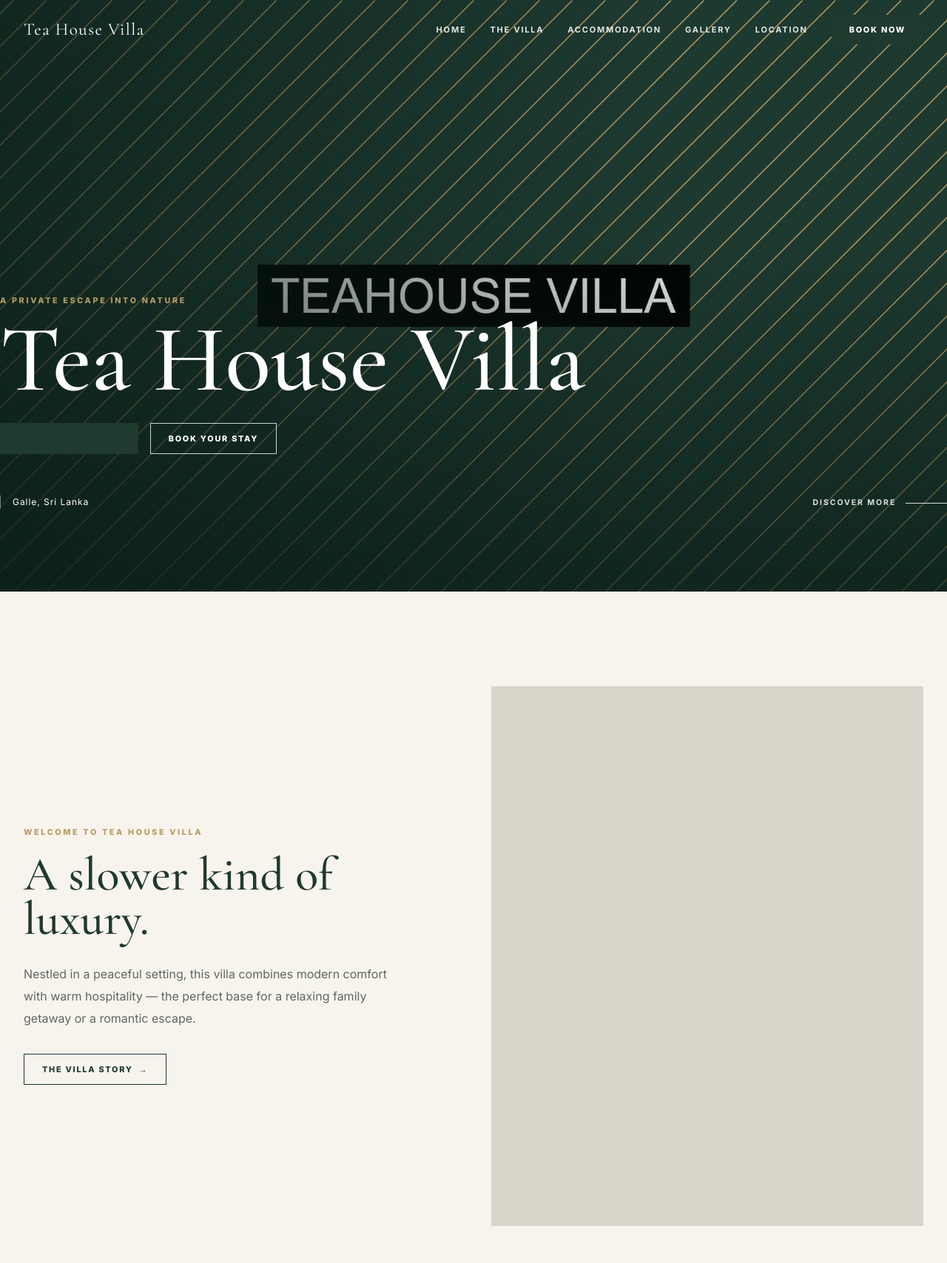
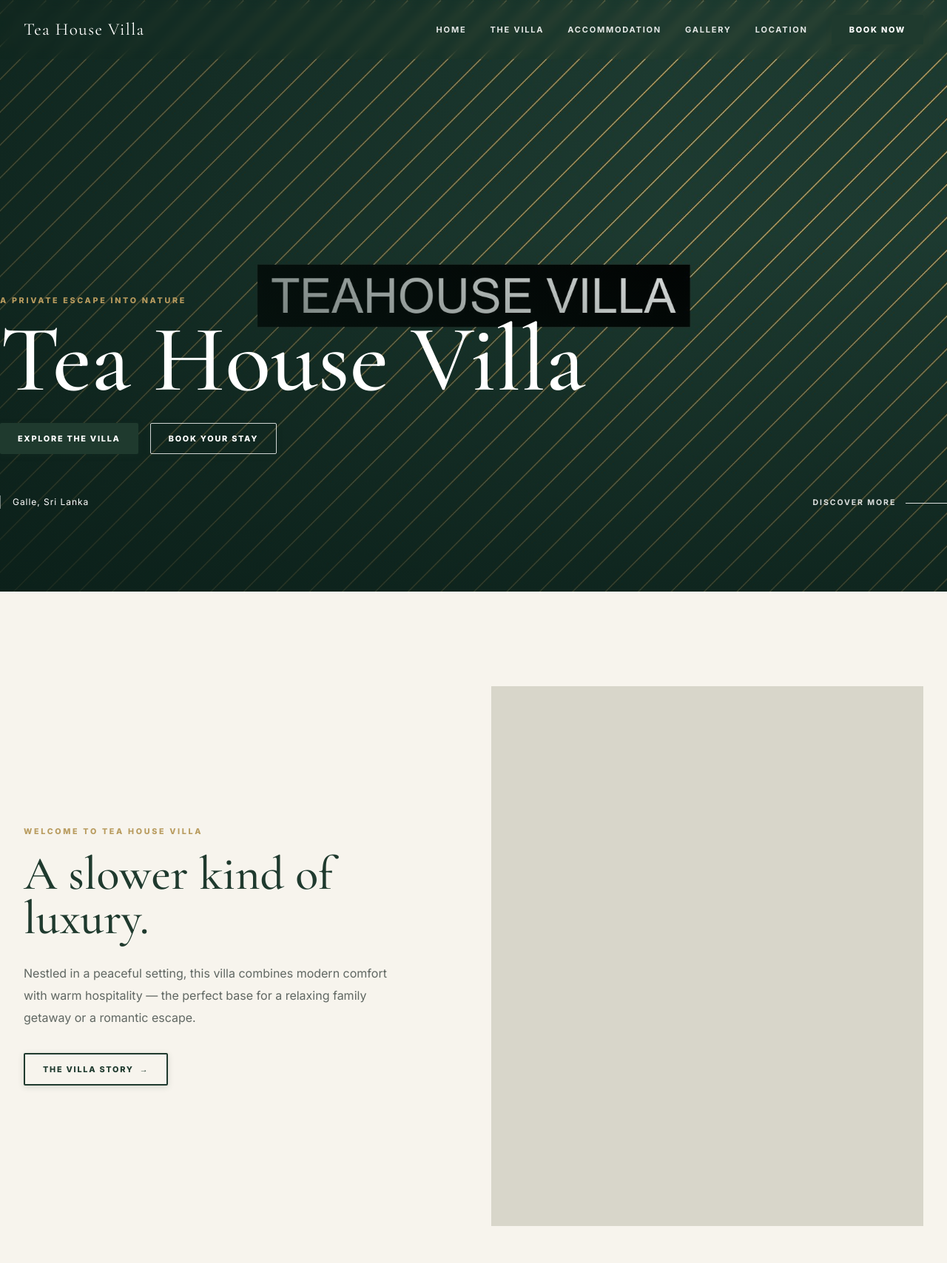
Before and after one commit to roverkalisl/teahousevilla, a Django app: page / in a window 1280 px wide. Shown: the top 1708 px of the page at 74% size. Run offline with Django 5.2, Linux system fonts and the light colour scheme; data that the repository does not hold is empty; style sheets or scripts are compiled from the project's sources; some libraries are stand-ins or nearby versions.

Commit message:
Enhance navigation and buttons with creative styling
NAVIGATION IMPROVEMENTS:
- Added glass-morphism effect with backdrop blur
- Dynamic color transitions (white text on dark, forest green on light)
- Smooth animations and hover effects
- Underline animation on nav links
- Logo hover scale effect
- Better box shadow and depth

BUTTON ENHANCEMENTS:
- Added shimmer/shine hover animation
- Improved shadow and elevation effects
- Better color transitions
- Smooth hover animations with cubic-bezier easing
- Enhanced visual feedback on interaction
- Subtle background shine effect

COLOR SCHEME:
- Primary: Forest green (#1f3a2e)
- Accent: Soft gold (#b89b5e)
- Background: Warm cream (#f7f4ed)
- Text: Charcoal (#26312c)

EFFECTS:
- Glass-morphism navigation
- Smooth scroll transitions
- Shimmer animations
- Elevation on hover
- Smooth color transitions
- Professional micro-interactions

Co-Authored-By: Claude Haiku 4.5 <noreply@anthropic.com>

```diff
--- a/static/css/frontend.css
+++ b/static/css/frontend.css
@@ -15,13 +15,81 @@ html { scroll-behavior: smooth; }
 body { background: var(--villa-cream); color: var(--villa-charcoal); font-family: var(--villa-body); }
 h1, h2, h3, h4 { font-family: var(--villa-display); font-weight: 500; letter-spacing: 0; }
 
-.site-nav { position: fixed; inset: 0 0 auto; z-index: 50; color: white; transition: background .35s ease, color .35s ease, box-shadow .35s ease; }
-.site-nav.is-scrolled { background: rgba(251, 250, 246, .96); color: var(--villa-forest); box-shadow: 0 1px 0 var(--villa-line); -webkit-backdrop-filter: blur(14px); backdrop-filter: blur(14px); }
-.site-nav .nav-link { color: inherit; opacity: .88; font-size: .69rem; font-weight: 700; letter-spacing: .16em; text-transform: uppercase; transition: opacity .2s ease, color .2s ease; }
-.site-nav .nav-link:hover { color: var(--villa-brass); opacity: 1; }
-.site-nav .brand { color: inherit; font-family: var(--villa-display); font-size: 1.45rem; letter-spacing: .06em; }
-.mobile-nav { background: rgba(16, 42, 35, .98); color: white; }
-.site-nav.is-scrolled .mobile-nav { background: rgba(251, 250, 246, .98); color: var(--villa-forest); }
+.site-nav {
+  position: fixed;
+  inset: 0 0 auto;
+  z-index: 50;
+  color: white;
+  transition: background .35s cubic-bezier(.2,.65,.2,1), color .35s ease, box-shadow .35s ease;
+  background: rgba(16, 42, 35, .05);
+  -webkit-backdrop-filter: blur(8px);
+  backdrop-filter: blur(8px);
+}
+
+.site-nav.is-scrolled {
+  background: rgba(251, 250, 246, .98);
+  color: var(--villa-forest);
+  box-shadow: 0 4px 12px rgba(31, 58, 46, .1);
+  -webkit-backdrop-filter: blur(16px);
+  backdrop-filter: blur(16px);
+}
+
+.site-nav .nav-link {
+  color: inherit;
+  opacity: .88;
+  font-size: .69rem;
+  font-weight: 700;
+  letter-spacing: .16em;
+  text-transform: uppercase;
+  transition: opacity .2s ease, color .2s ease, transform .2s ease;
+  position: relative;
+}
+
+.site-nav .nav-link:hover {
+  color: var(--villa-brass);
+  opacity: 1;
+  transform: translateY(-2px);
+}
+
+.site-nav .nav-link::after {
+  content: '';
+  position: absolute;
+  bottom: -4px;
+  left: 0;
+  width: 0;
+  height: 2px;
+  background: var(--villa-brass);
+  transition: width .3s ease;
+}
+
+.site-nav .nav-link:hover::after {
+  width: 100%;
+}
+
+.site-nav .brand {
+  color: inherit;
+  font-family: var(--villa-display);
+  font-size: 1.45rem;
+  letter-spacing: .06em;
+  transition: transform .3s ease;
+}
+
+.site-nav .brand:hover {
+  transform: scale(1.05);
+}
+
+.mobile-nav {
+  background: rgba(16, 42, 35, .98);
+  color: white;
+  -webkit-backdrop-filter: blur(16px);
+  backdrop-filter: blur(16px);
+}
+
+.site-nav.is-scrolled .mobile-nav {
+  background: rgba(251, 250, 246, .98);
+  color: var(--villa-forest);
+  box-shadow: inset 0 -1px 0 var(--villa-line);
+}
 
 .villa-hero { min-height: min(860px, 100vh); position: relative; display: flex; align-items: end; overflow: hidden; color: white; }
 .villa-hero::after { content: ""; position: absolute; inset: 0; background: linear-gradient(90deg, rgba(10, 30, 24, .7), rgba(10, 30, 24, .1) 70%), linear-gradient(0deg, rgba(10, 30, 24, .72), transparent 60%); pointer-events: none; }
@@ -42,12 +110,73 @@ h1, h2, h3, h4 { font-family: var(--villa-display); font-weight: 500; letter-spa
 .reveal { opacity: 0; transform: translateY(22px); transition: opacity .7s ease, transform .7s ease; }
 .reveal.is-visible { opacity: 1; transform: translateY(0); }
 
-.btn-primary, .btn-outline-light, .btn-outline-dark { border-radius: 0; font-size: .68rem; font-weight: 800; letter-spacing: .16em; text-transform: uppercase; transition: background .25s ease, color .25s ease, border-color .25s ease, transform .25s ease; }
-.btn-primary:hover, .btn-outline-light:hover, .btn-outline-dark:hover { transform: translateY(-2px); }
-.btn-primary { background: var(--villa-forest); }
-.btn-primary:hover { background: var(--villa-brass); }
-.btn-outline-dark { border-color: var(--villa-forest); }
-.btn-outline-dark:hover { background: var(--villa-forest); }
+.btn-primary, .btn-outline-light, .btn-outline-dark {
+  border-radius: 2px;
+  font-size: .68rem;
+  font-weight: 800;
+  letter-spacing: .16em;
+  text-transform: uppercase;
+  transition: all .3s cubic-bezier(.2,.65,.2,1);
+  position: relative;
+  overflow: hidden;
+  box-shadow: 0 2px 8px rgba(31, 58, 46, .15);
+}
+
+.btn-primary::before, .btn-outline-light::before, .btn-outline-dark::before {
+  content: '';
+  position: absolute;
+  top: 0;
+  left: -100%;
+  width: 100%;
+  height: 100%;
+  background: rgba(255, 255, 255, .15);
+  transition: left .4s ease;
+  z-index: -1;
+}
+
+.btn-primary:hover::before, .btn-outline-light:hover::before, .btn-outline-dark:hover::before {
+  left: 100%;
+}
+
+.btn-primary:hover, .btn-outline-light:hover, .btn-outline-dark:hover {
+  transform: translateY(-3px);
+  box-shadow: 0 6px 16px rgba(31, 58, 46, .25);
+}
+
+.btn-primary {
+  background: var(--villa-forest);
+  color: white;
+  border: none;
+}
+
+.btn-primary:hover {
+  background: var(--villa-brass);
+  color: white;
+}
+
+.btn-outline-light {
+  border: 1px solid rgba(255, 255, 255, .8);
+  background: transparent;
+  color: white;
+}
+
+.btn-outline-light:hover {
+  background: rgba(255, 255, 255, .1);
+  border-color: var(--villa-brass);
+  color: var(--villa-brass);
+}
+
+.btn-outline-dark {
+  border: 2px solid var(--villa-forest);
+  background: transparent;
+  color: var(--villa-forest);
+}
+
+.btn-outline-dark:hover {
+  background: var(--villa-forest);
+  color: white;
+  border-color: var(--villa-brass);
+}
 
 .feature-card { min-height: 22rem; position: relative; overflow: hidden; color: white; }
 .feature-card::after { content: ""; position: absolute; inset: 0; background: linear-gradient(0deg, rgba(12,35,28,.8), transparent 65%); }
```
